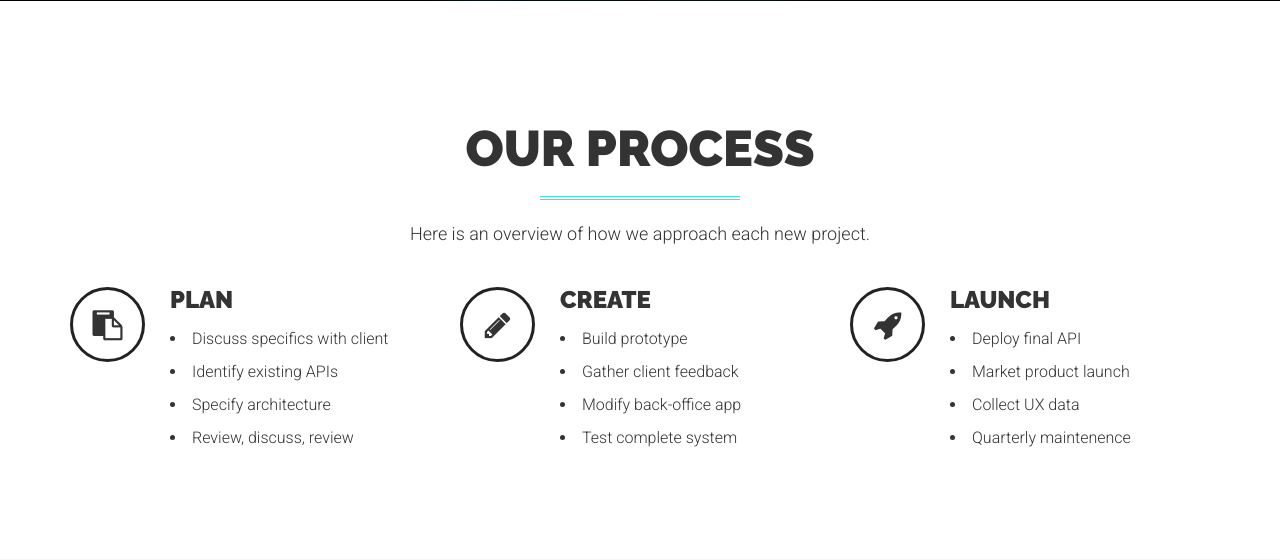
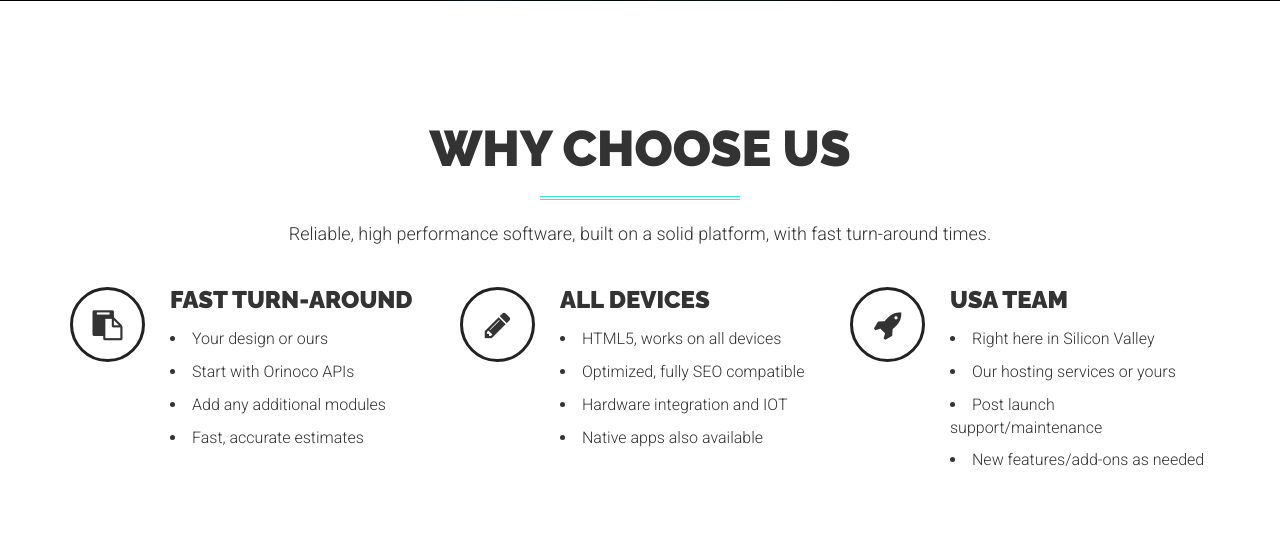
Before and after one commit to afarouk/orinoco, a PHP site: page / in a window 1280 px wide. Shown: the part 3388-3948 px from the top of the page. Run offline with PHP 8.4, Linux system fonts and the light colour scheme.

Commit message:
site update

```diff
--- a/index.php
+++ b/index.php
@@ -83,10 +83,10 @@
                         <a class="page-scroll" href="#about">About</a>
                     </li>
                     <li>
-                        <a class="page-scroll" href="#process">Process</a>
+                        <a class="page-scroll" href="#process">Why choose us</a>
                     </li>
                     <li>
-                        <a class="page-scroll" href="#work">Work</a>
+                        <a class="page-scroll" href="#work">Portfolio</a>
                     </li>
                     <li>
                         <a class="page-scroll" href="#contact">Contact</a>
@@ -204,9 +204,9 @@
         <div class="container">
             <div class="row text-center">
                 <div class="col-lg-12 wow fadeIn">
-                    <h2>Our Process</h2>
+                    <h2>Why choose us</h2>
                     <hr class="colored">
-                    <p>Here is an overview of how we approach each new project.</p>
+                    <p>Reliable, high performance software, built on a solid platform, with fast turn-around times.</p>
                 </div>
             </div>
             <div class="row content-row">
@@ -217,12 +217,12 @@
                             <i class="fa fa-clipboard"></i>
                         </div>
                         <div class="media-body">
-                            <h3 class="media-heading">Plan</h3>
+                            <h3 class="media-heading">Fast turn-around</h3>
                             <ul>
-                                <li>Discuss specifics with client</li>
-                                <li>Identify existing APIs  </li>
-                                <li>Specify architecture </li>
-                                <li>Review, discuss, review </li>
+                                <li>Your design or ours</li>
+                                <li>Start with Orinoco APIs</li>
+                                <li>Add any additional modules</li>
+                                <li>Fast, accurate estimates</li>
                             </ul>
                         </div>
                     </div>
@@ -234,12 +234,12 @@
                             <i class="fa fa-pencil"></i>
                         </div>
                         <div class="media-body">
-                            <h3 class="media-heading">Create</h3>
+                            <h3 class="media-heading">All devices</h3>
                             <ul>
-                                <li>Build prototype</li>
-                                <li>Gather client feedback</li>
-                                <li>Modify back-office app</li>
-                                <li>Test complete system</li>
+                                <li>HTML5, works on all devices</li>
+                                <li>Optimized, fully SEO compatible</li>
+                                <li>Hardware integration and IOT</li>
+                                <li>Native apps also available</li>
                             </ul>
                         </div>
                     </div>
@@ -251,12 +251,12 @@
                             <i class="fa fa-rocket"></i>
                         </div>
                         <div class="media-body">
-                            <h3 class="media-heading">Launch</h3>
+                            <h3 class="media-heading">USA Team</h3>
                             <ul>
-                                <li>Deploy final API</li>
-                                <li>Market product launch</li>
-                                <li>Collect UX data</li>
-                                <li>Quarterly maintenence</li>
+                                <li>Right here in Silicon Valley</li>
+                                <li>Our hosting services or yours </li>
+                                <li>Post launch support/maintenance</li>
+                                <li>New features/add-ons as needed </li>
                             </ul>
                         </div>
                     </div>
```
